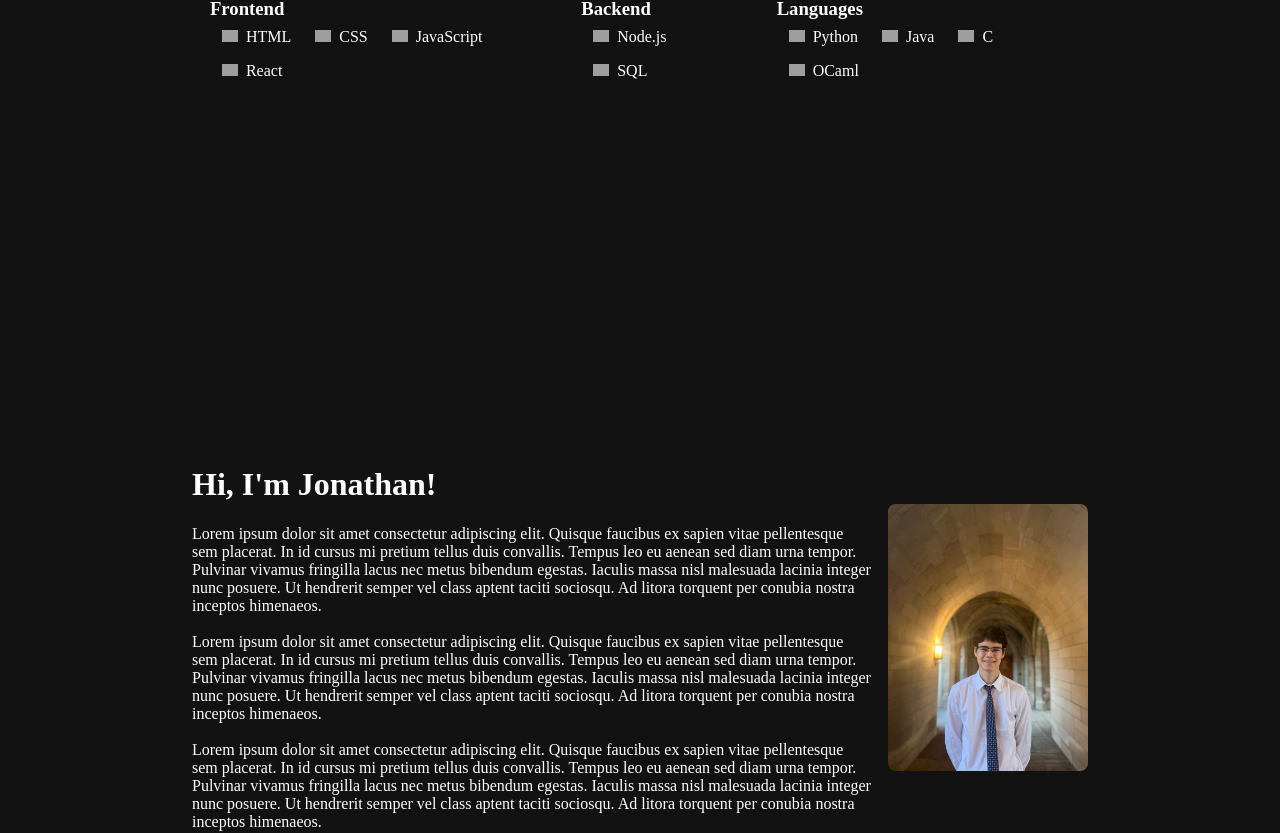
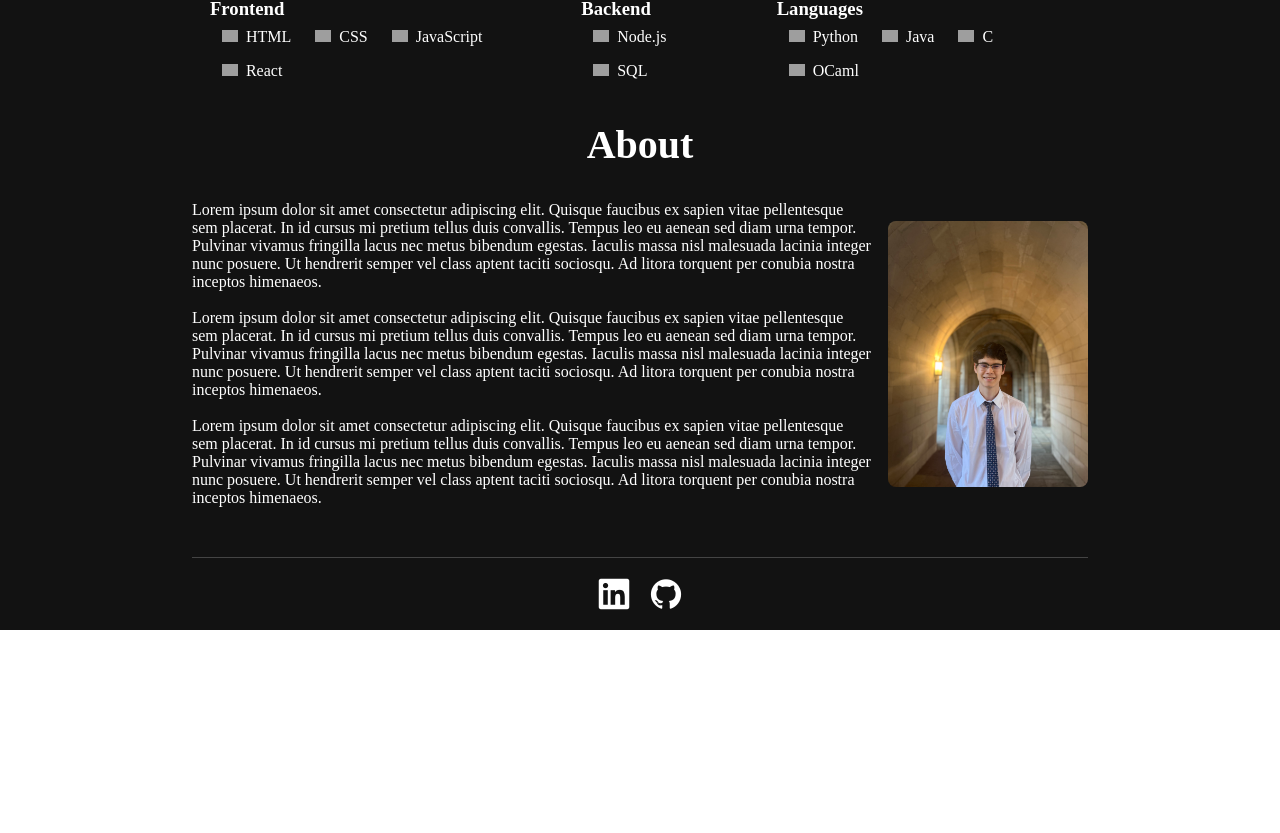
Before and after one commit to JonathanScardon/portfolio, a React (Vite) app: page / in a window 1280 px wide. Shown: the part 3539-4372 px from the top of the page. After the commit the page ends 4169 px from the top, so only its background shows below. Built offline with nearby package versions, Linux system fonts and the light colour scheme; grey boxes are pictures that could not be loaded; a small style sheet from the web is missing.

Commit message:
About subheader fix

```diff
--- a/src/components/About/About.jsx
+++ b/src/components/About/About.jsx
@@ -1,12 +1,14 @@
 import {AboutContainer, Headshot, Intro} from './AboutStyles.jsx'
+import {Subheading} from '../../globalStyles.jsx'
 
 function About(){
     return(
+
+        <>
+        <Subheading>About</Subheading>
+
         <AboutContainer>
             <Intro>
-                <h1>
-                    Hi, I'm Jonathan!
-                </h1>
                 <div>
                         Lorem ipsum dolor sit amet consectetur adipiscing elit. Quisque faucibus ex sapien vitae pellentesque sem placerat.
                         In id cursus mi pretium tellus duis convallis. Tempus leo eu aenean sed diam urna tempor. Pulvinar vivamus fringilla lacus
@@ -28,6 +30,8 @@ function About(){
             </Intro>
             <Headshot src="/public/images/Headshot.JPG" alt="" />
         </AboutContainer>
+
+        </>
     )
 }
 
--- a/src/components/About/AboutStyles.jsx
+++ b/src/components/About/AboutStyles.jsx
@@ -6,10 +6,10 @@ display: flex;
 align-items: center;
 justify-content: space-between;
 gap: 1rem;
-padding-top: 50px;
+// padding-top: 50px;
 padding-bottom: 50px;
 
-height: 1000px;
+// height: 1000px;
 `
 
 
```
